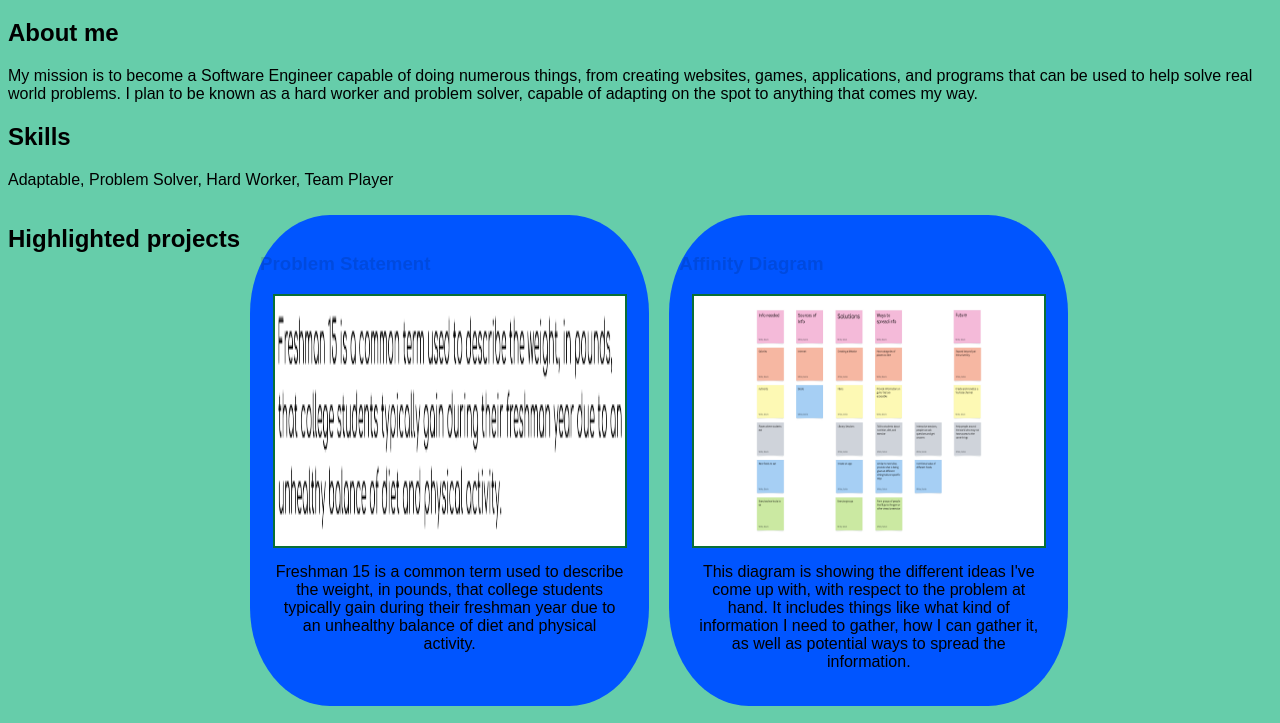
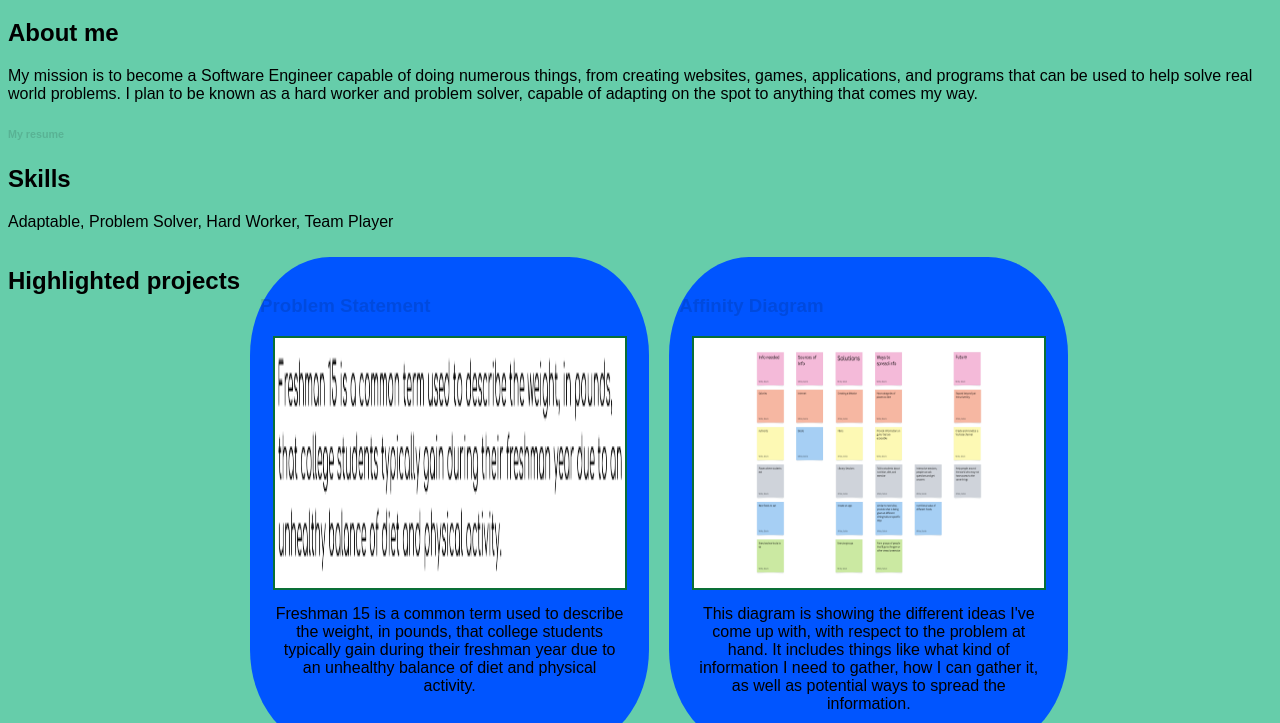
Before and after one commit to Selvin333/Selvin333.github.io, a plain HTML site: page index.html in a window 1280 px wide. Shown: the part 61-784 px from the top of the page. Drawn offline with Linux system fonts and the light colour scheme.

Commit message:
resume link

```diff
--- a/index.html
+++ b/index.html
@@ -12,6 +12,7 @@
              from creating websites, games, applications, and programs that can be used
              to help solve real world problems. I plan to be known as a hard worker and
              problem solver, capable of adapting on the spot to anything that comes my way.</p>
+        <a href="https://github.com/Selvin333/Selvin333.github.io/blob/main/resume.html"><h6>My resume</h6></a>
     </div>
     <div class="skills">
         <h2>Skills</h2>
```
